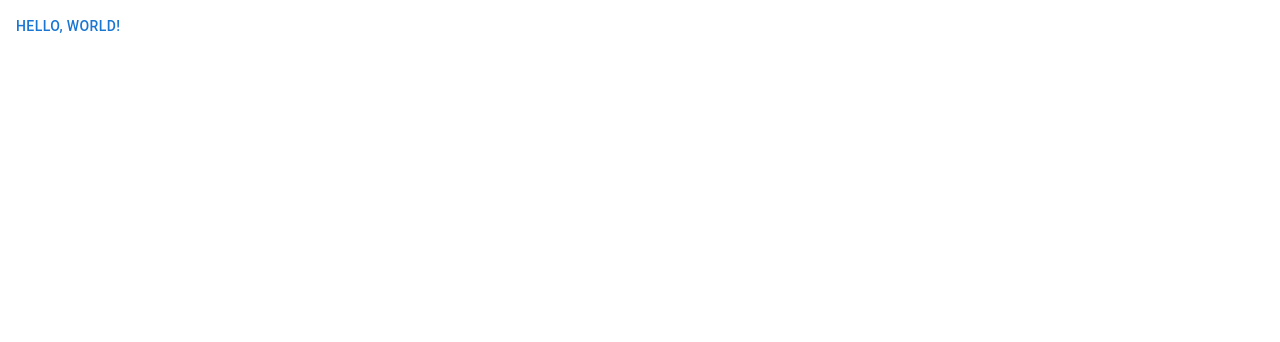
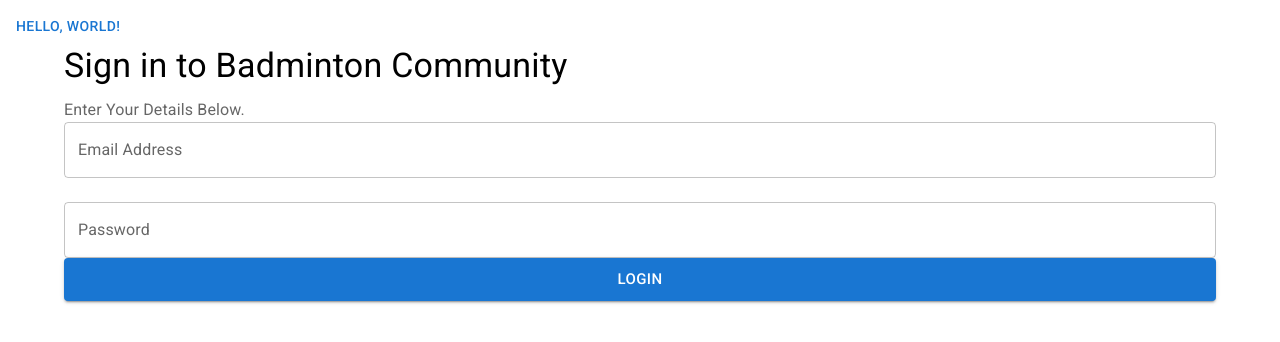
Before and after one commit to jacksparrow414/badminton-community, a React app: page / in a window 1280 px wide. Shown: the top 342 px of the page. Built offline with nearby package versions, Linux system fonts and the light colour scheme.

Commit message:
add LoginFrom

```diff
--- a/package.json
+++ b/package.json
@@ -26,9 +26,13 @@
   "dependencies": {
     "@emotion/react": "^11.7.1",
     "@emotion/styled": "^11.6.0",
+    "@material-ui/system": "^5.0.0-beta.5",
+    "@mui/lab": "^5.0.0-alpha.64",
     "@mui/material": "^5.2.8",
+    "formik": "^2.2.9",
     "react": "^17.0.2",
     "react-dom": "^17.0.2",
-    "react-hot-loader": "^4.13.0"
+    "react-hot-loader": "^4.13.0",
+    "yup": "^0.32.11"
   }
 }
--- a/public/index.html
+++ b/public/index.html
@@ -3,6 +3,8 @@
 <html>
 
 <head>
+  <!-- 引入Roboto字体 https://mui.com/zh/components/typography/ -->
+  <link rel="stylesheet" href="https://fonts.googleapis.com/css?family=Roboto:300,400,500,700&display=swap"/>
   <meta charset="UTF-8" />
   <meta name="viewport" content="width=device-width, initial-scale=1, shrink-to-fit=no">
   <title>Badminton React Starter</title>
--- a/src/App.js
+++ b/src/App.js
@@ -1,5 +1,6 @@
 import React from "react";
 import HelloWorld from "./pages/HelloWorld";
+import Login from "./pages/Login";
 
 export default function App() {
   // return 为什么要加()?
@@ -8,6 +9,13 @@ export default function App() {
   // https://blog.csdn.net/weixin_43459866/article/details/117279110
   // https://segmentfault.com/q/1010000009504727###
     return(
-      <HelloWorld />
+      // Fragment 用来一个组件返回多个元素
+      // https://zh-hans.reactjs.org/docs/fragments.html
+      // https://stackoverflow.com/questions/34893506/return-multiple-elements-inside-react-render
+      <React.Fragment>
+           <HelloWorld />
+           <Login />
+      </React.Fragment>
+
     );
 }
--- /dev/null
+++ b/src/components/authentication/login/LoginFrom.js
@@ -0,0 +1,67 @@
+import { LoadingButton } from "@mui/lab";
+import { Stack, TextField } from "@mui/material";
+// 一个针对于Form表单的组件
+import { useFormik, Form, FormikProvider } from "formik";
+import * as Yup from 'yup';
+import React from "react";
+import { useState } from "react";
+export default function LoginForm () {
+    const [showPassword, setShowPassword] = useState(false);
+    const handleShowPassword = () => {
+        setShowPassword((show) => !show);
+    };
+    // Yup是一个前端验证框架 https://github.com/jquense/yup
+    const LoginSchema = Yup.object().shape({
+        email: Yup.string().email('Email must be a valid email address').required('Email is required'),
+        password: Yup.string().required('Password is required')
+    });
+    const formik = useFormik({
+        initialValues: {
+          email: '',
+          password: '',
+          remember: true
+        },
+        validationSchema: LoginSchema,
+        onSubmit: () => {
+        //   留空
+        }
+    });
+    // 写法为ES6的对象解构赋值，formik对象中包含{}里面的值，有相应值会自动赋值
+    // formik所有props https://formik.org/docs/api/formik
+    const { errors, touched, values, isSubmitting, handleSubmit, getFieldProps } = formik;
+
+    return (
+        // https://formik.org/docs/tutorial#leveraging-react-context
+        <FormikProvider value={formik}>
+            <Form autoComplete="off" noValidate onSubmit={handleSubmit}>
+                <Stack spacing={3}>
+                    <TextField
+                      autoComplete="username"
+                      type="email"
+                      label="Email Address"
+                    //   getFieldProps 可以快速将输入的内容绑定在form元素上，https://formik.org/docs/tutorial#getfieldprops
+                      {...getFieldProps('email')}
+                      error={Boolean(touched.email && errors.email)}
+                      helperText={touched.email && errors.email}/>
+                    <TextField
+                      autoComplete="current-password"
+                      type={showPassword ? 'text' : 'password'}
+                      label="Password"
+                      {...getFieldProps('password')}
+
+                      error={Boolean(touched.password && errors.password)}
+                      helperText={touched.password && errors.password}/>
+                </Stack>
+                <LoadingButton
+                  fullWidth
+                  size="large"
+                  type="submit"
+                  variant="contained"
+                  loading={isSubmitting}
+                >
+                    Login
+                </LoadingButton>
+            </Form>
+        </FormikProvider>
+    );
+}
--- /dev/null
+++ b/src/components/authentication/login/index.js
@@ -0,0 +1,4 @@
+// 为什么每个组件都要有一个index.js文件
+// https://stackoverflow.com/questions/44092341/how-do-index-js-files-work-in-react-component-directories
+// 简单说就是，有index.js,可以在import的时候直接将路径写到文件夹的位置就可以了，系统会自动到文件夹中找index.js来进行索引具体的组件进行导入
+export {default as LoginForm} from './LoginFrom';
--- /dev/null
+++ b/src/pages/Login.js
@@ -0,0 +1,16 @@
+import { Container, Stack, Typography } from "@mui/material";
+import React from "react";
+import { LoginForm } from "../components/authentication/login";
+
+export default function Login() {
+    return (
+        <Container maxWidth="lg">
+            <Stack>
+                <Typography variant="h4" gutterBottom>Sign in to Badminton Community</Typography>
+                <Typography sx={{color: 'text.secondary'}}>Enter Your Details Below.</Typography>
+            </Stack>
+
+            <LoginForm />
+        </Container>
+    );
+}
```
Also changed, not shown: 1 other file (tests, documents, lock files or other folders).
